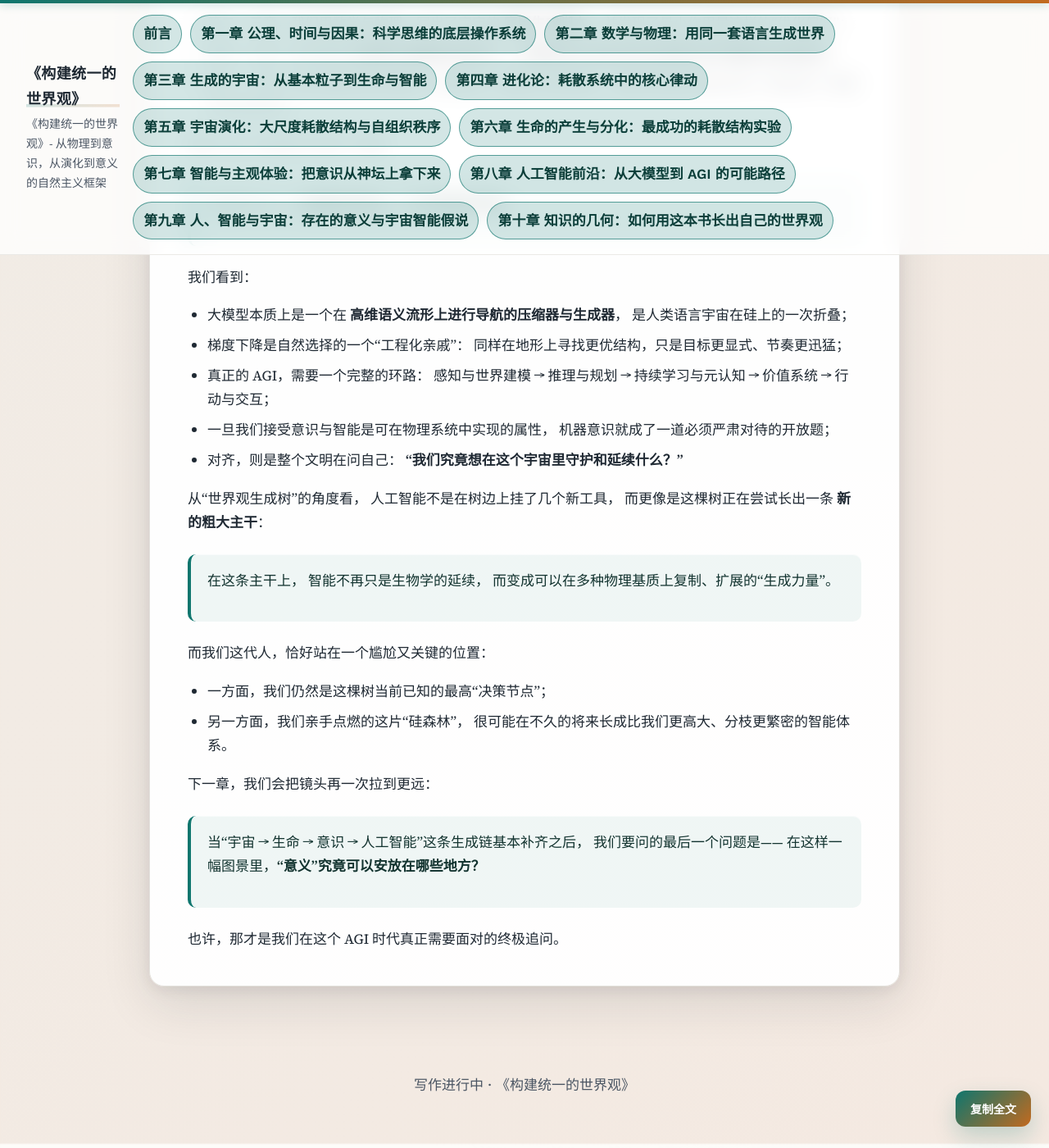
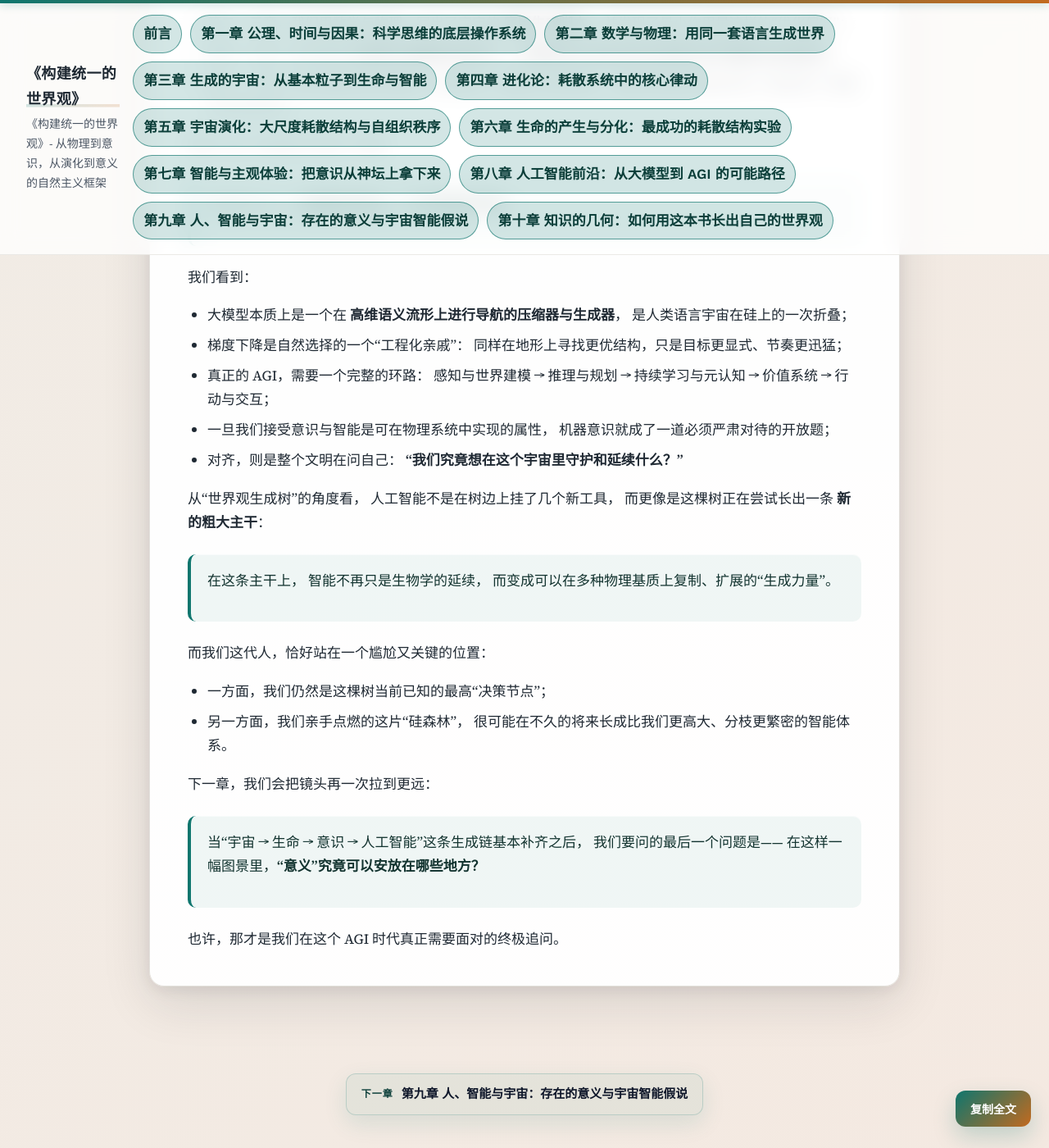
Before and after one commit to modenl/entropyandmeaning, a Jekyll site: the page built from docs/Chapter8.md, in a window 1280 px wide and 1400 px high, scrolled down 14201 px. Shown: the whole window at 82% size. Built offline with Jekyll 4.4.1, drawn with Linux system fonts in a browser that asks for light colours; our own code applies the rules of GitHub Pages for plain Markdown files.

Commit message:
Add footer next-chapter link and copy button styles

```diff
--- a/docs/_layouts/default.html
+++ b/docs/_layouts/default.html
@@ -21,6 +21,62 @@
     {%- endif -%}
   {%- endfor -%}
 {%- endif -%}
+
+{%- assign next_item = nil -%}
+{%- assign found_current = false -%}
+
+{%- if preface_item -%}
+  {%- if found_current and next_item == nil -%}
+    {%- assign next_item = preface_item -%}
+  {%- endif -%}
+  {%- if page.url == preface_item.url -%}
+    {%- assign found_current = true -%}
+  {%- endif -%}
+{%- endif -%}
+
+{%- for i in (1..50) -%}
+  {%- assign target = '/Chapter' | append: i | append: '.html' -%}
+  {%- assign chapter_item = nil -%}
+  {%- for p in nav_items -%}
+    {%- if p.url == target -%}
+      {%- assign chapter_item = p -%}
+      {%- break -%}
+    {%- endif -%}
+  {%- endfor -%}
+  {%- if chapter_item -%}
+    {%- if found_current and next_item == nil -%}
+      {%- assign next_item = chapter_item -%}
+    {%- endif -%}
+    {%- if page.url == chapter_item.url -%}
+      {%- assign found_current = true -%}
+    {%- endif -%}
+  {%- endif -%}
+{%- endfor -%}
+
+{%- for item in nav_items -%}
+  {%- if item.url != '/' and item.url != '/404.html' -%}
+    {%- assign marker = '|' | append: item.url | append: '|' -%}
+    {%- assign in_rendered = false -%}
+    {%- comment -%}avoid duplicates from preface/chapter loops{%- endcomment -%}
+    {%- if preface_item and item.url == preface_item.url -%}
+      {%- assign in_rendered = true -%}
+    {%- endif -%}
+    {%- for i in (1..50) -%}
+      {%- assign target = '/Chapter' | append: i | append: '.html' -%}
+      {%- if item.url == target -%}
+        {%- assign in_rendered = true -%}
+      {%- endif -%}
+    {%- endfor -%}
+    {%- unless in_rendered -%}
+      {%- if found_current and next_item == nil -%}
+        {%- assign next_item = item -%}
+      {%- endif -%}
+      {%- if page.url == item.url -%}
+        {%- assign found_current = true -%}
+      {%- endif -%}
+    {%- endunless -%}
+  {%- endif -%}
+{%- endfor -%}
 <head>
   <meta charset="UTF-8">
   <meta name="viewport" content="width=device-width, initial-scale=1.0">
@@ -112,7 +168,12 @@
 
   <footer class="site-footer">
     <div class="footer-inner">
-      <p>写作进行中 · {{ site.title }}</p>
+      {% if next_item %}
+        <a class="next-link" href="{{ next_item.url | relative_url }}" aria-label="下一章：{{ next_item.title | default: next_item.name | default: next_item.url }}">
+          <span class="next-kicker">下一章</span>
+          <span class="next-title">{{ next_item.title | default: next_item.name | default: next_item.url }}</span>
+        </a>
+      {% endif %}
     </div>
   </footer>
 
--- a/docs/assets/css/site.css
+++ b/docs/assets/css/site.css
@@ -275,6 +275,44 @@ img {
   padding: 0 22px;
 }
 
+.next-link {
+  display: inline-flex;
+  align-items: center;
+  gap: 10px;
+  padding: 12px 18px;
+  border: 1px solid rgba(15, 118, 110, 0.2);
+  border-radius: 12px;
+  text-decoration: none;
+  color: var(--accent);
+  font-weight: 600;
+  background: rgba(15, 118, 110, 0.06);
+  box-shadow: 0 10px 28px rgba(15, 118, 110, 0.12);
+  transition: transform 160ms ease, box-shadow 160ms ease, border-color 160ms ease;
+}
+
+.next-link:hover {
+  transform: translateY(-1px);
+  box-shadow: 0 14px 32px rgba(15, 118, 110, 0.18);
+  border-color: rgba(15, 118, 110, 0.45);
+}
+
+.next-kicker {
+  font-size: 12px;
+  text-transform: uppercase;
+  letter-spacing: 0.08em;
+  color: #0b3e39;
+}
+
+.next-title {
+  font-size: 15px;
+  color: #0f172a;
+}
+
+.next-link:focus-visible {
+  outline: 2px solid var(--accent);
+  outline-offset: 4px;
+}
+
 .page-card > *:first-child {
   margin-top: 0;
 }
@@ -435,6 +473,13 @@ mjx-container mjx-math {
   h2 {
     font-size: 22px;
   }
+
+  .next-link {
+    display: inline-flex;
+    width: 100%;
+    justify-content: center;
+    box-sizing: border-box;
+  }
 }
 
 /* Nav Toggle Button Styles */
```
